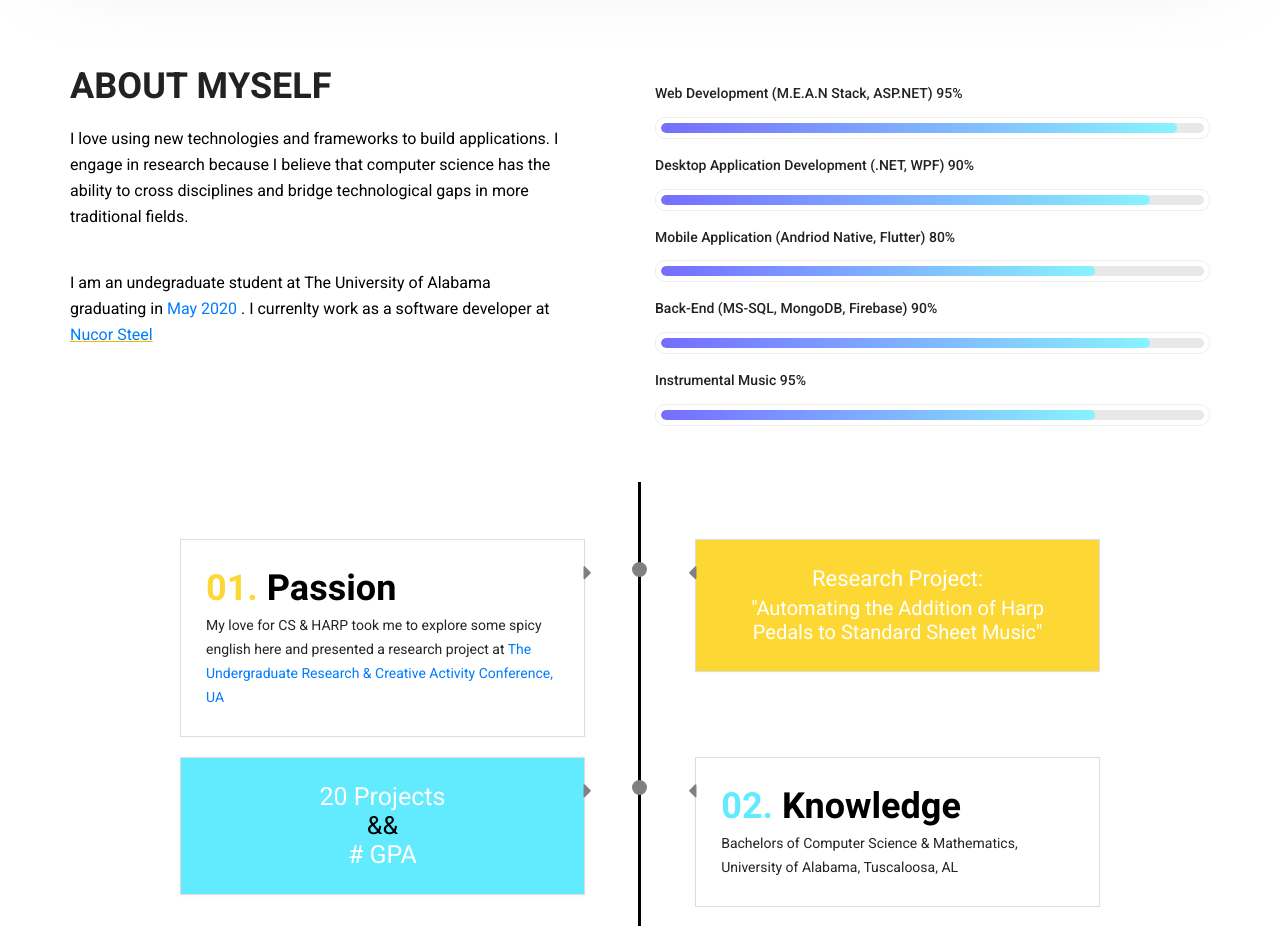
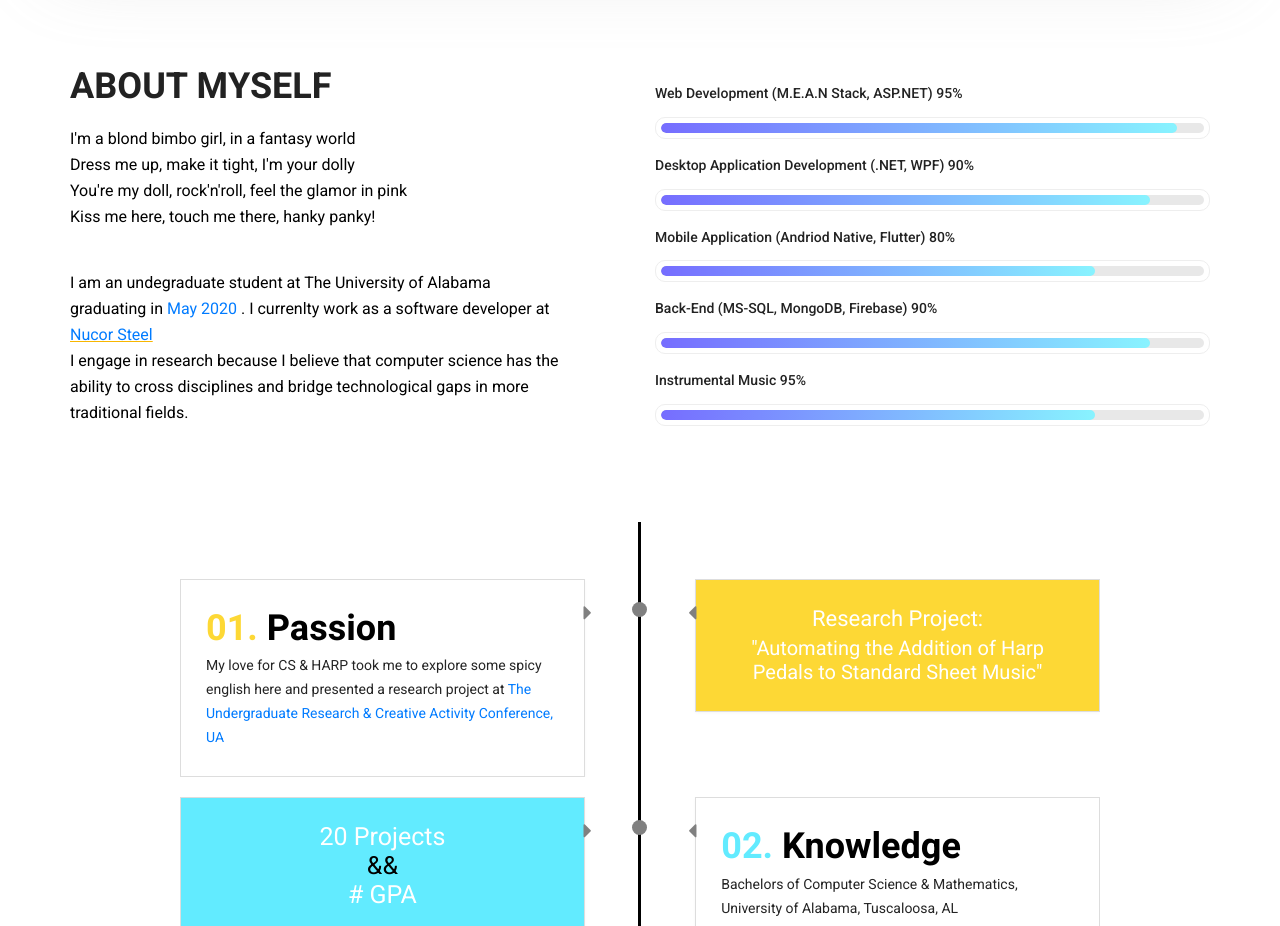
Before and after one commit to katiez07/mtnsol, a plain HTML site: page docs/index.html in a window 1280 px wide. Shown: the part 1020-1946 px from the top of the page. Drawn offline with Linux system fonts and the light colour scheme.

Commit message:
Update index.html

```diff
--- a/docs/index.html
+++ b/docs/index.html
@@ -109,8 +109,13 @@
         			<div class="col-lg-6">
         				<div class="welcome_text">
         					<h4>About Myself</h4>
-									<p style="color:black">I love using new technologies and frameworks to build applications. I engage in research because I believe that computer science has the ability to cross disciplines and bridge technological gaps in more traditional fields.</p>
-									<p style="color:black"> I am an undegraduate student at The University of Alabama graduating in  <span style="color:#007bff"> May 2020	</span>. I currenlty work as a software developer at <u> <a href="https://nucor.com/" target="_blank"> Nucor Steel</a></u></p>
+									<p style="color:black">
+										I'm a blond bimbo girl, in a fantasy world<br>
+											Dress me up, make it tight, I'm your dolly<br>
+											You're my doll, rock'n'roll, feel the glamor in pink<br>
+											Kiss me here, touch me there, hanky panky!</p>
+									<p style="color:black"> I am an undegraduate student at The University of Alabama graduating in  <span style="color:#007bff"> May 2020	</span>. I currenlty work as a software developer at <u> <a href="https://nucor.com/" target="_blank"> Nucor Steel</a></u>
+									<br>I engage in research because I believe that computer science has the ability to cross disciplines and bridge technological gaps in more traditional fields.</p>
         					<!-- <div class="row">
         						<div class="col-md-4">
         							<div class="wel_item">
```
